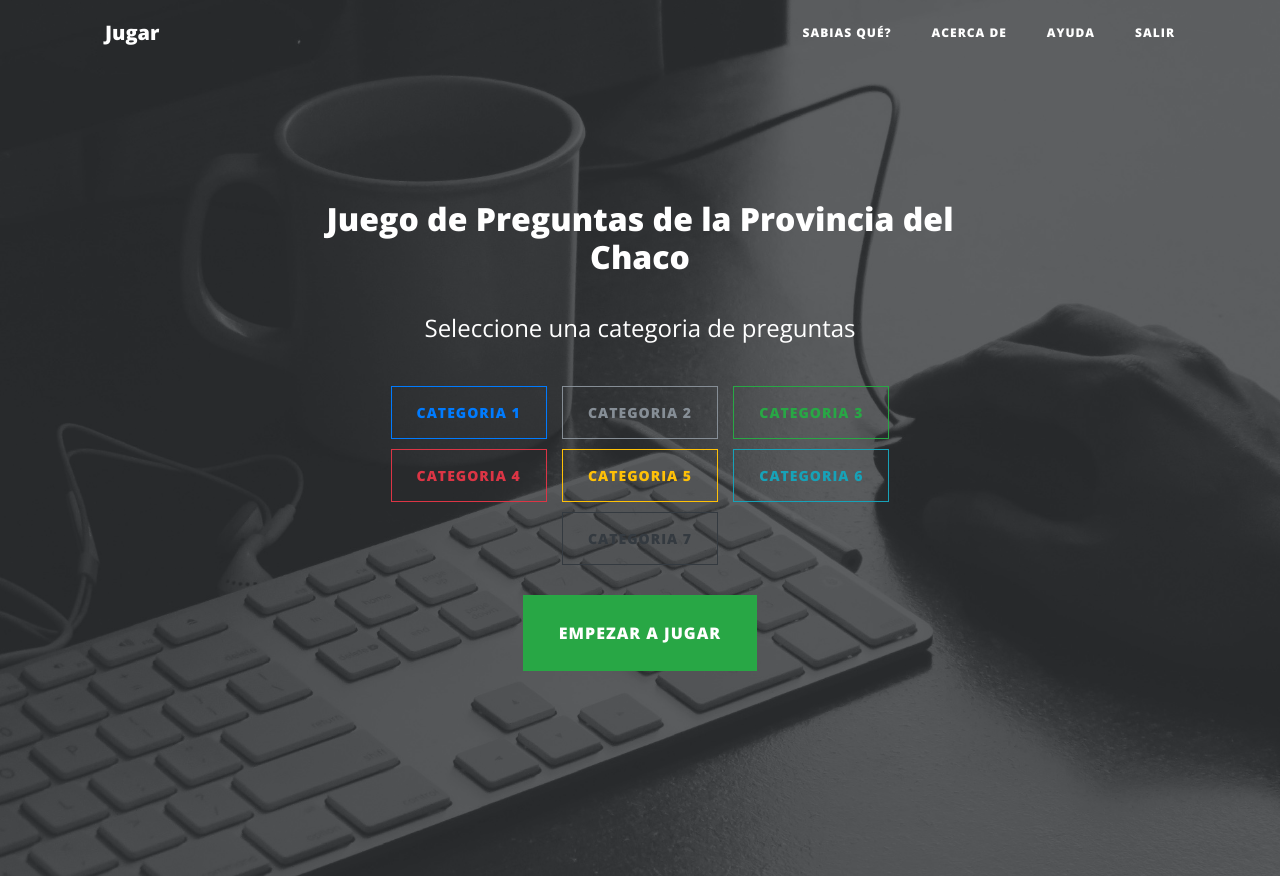
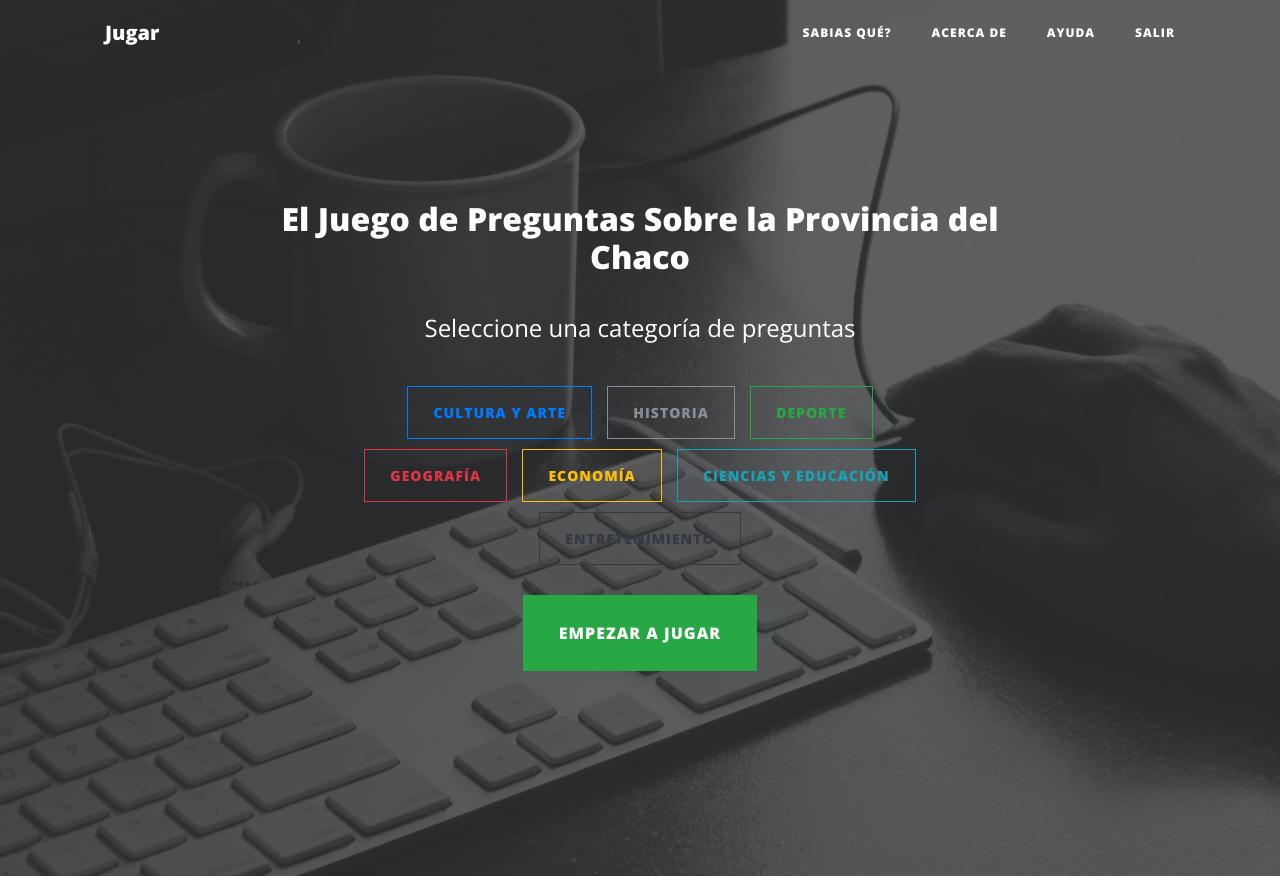
Before and after one commit to javierduartepy/proyecto-final-django, a Django app: page / in a window 1280 px wide. Shown: the top 880 px of the page. Run offline with Django 3.2, Linux system fonts and the light colour scheme; some libraries are stand-ins or nearby versions.

Commit message:
Coloque id a los botones y cambie categorias por sus nombres

```diff
--- a/QuizChacoApp/core/templates/core/inicio.html
+++ b/QuizChacoApp/core/templates/core/inicio.html
@@ -1,19 +1,19 @@
 {% extends 'core/base.html'%} {% block title %}Portada{% endblock %}
 {% block background %} {% load static %}{% static 'core/img/home-bg.jpg' %}{% endblock %}
 {% block headers %}
-<h2>Juego de Preguntas de la Provincia del Chaco</h2>
+<h2>El Juego de Preguntas Sobre la Provincia del Chaco</h2>
 <div class="row">
     <div class="col-lg-8 col-md-10 mx-auto j-box-1">
-        <span class="subheading">Seleccione una categoria de preguntas</span>
+        <span class="subheading">Seleccione una categoría de preguntas</span>
     </div>
     <div class="col-lg-10 col-md-12 mx-auto j-box-1">
-        <button type="button" class="btn btn-outline-primary j-button">Categoria 1</button>
-        <button type="button" class="btn btn-outline-secondary j-button">Categoria 2</button>
-        <button type="button" class="btn btn-outline-success j-button">Categoria 3</button>
-        <button type="button" class="btn btn-outline-danger j-button">Categoria 4</button>
-        <button type="button" class="btn btn-outline-warning j-button">Categoria 5</button>
-        <button type="button" class="btn btn-outline-info j-button">Categoria 6</button>
-        <button type="button" class="btn btn-outline-dark j-button">Categoria 7</button>
+        <button id="btnCat1" type="button" class="btn btn-outline-primary j-button">Cultura y Arte</button>
+        <button id="btnCat2" type="button" class="btn btn-outline-secondary j-button">Historia</button>
+        <button id="btnCat3" type="button" class="btn btn-outline-success j-button">Deporte</button>
+        <button id="btnCat4" type="button" class="btn btn-outline-danger j-button">Geografía</button>
+        <button id="btnCat5" type="button" class="btn btn-outline-warning j-button">Economía</button>
+        <button id="btnCat6" type="button" class="btn btn-outline-info j-button">Ciencias y Educación</button>
+        <button id="btnCat7" type="button" class="btn btn-outline-dark j-button">Entretenimiento</button>
     </div>
     <div class="col-lg-8 col-md-10 mx-auto">
         <a href="{% url 'juego' %}" class="btn btn-success btn-lg j-button" role="button">Empezar a Jugar</a>
--- a/QuizChacoApp/core/templates/core/miscelanea.html
+++ b/QuizChacoApp/core/templates/core/miscelanea.html
@@ -1,8 +1,8 @@
-{% extends 'core/base.html' %} {% block title %}Sabias Qué?{% endblock %}
+{% extends 'core/base.html' %} {% block title %}Sabías Qué?{% endblock %}
 {% block background %}{% load static %}{% static 'core/img/sabias.jpg' %}{% endblock %}
 {% block headers %}
-<h1>Sabias Qué?</h1>
-<span class="subheading">Algunas curiosidades historicas del Chaco</span>
+<h1>Sabías Qué?</h1>
+<span class="subheading">Algunas curiosidades históricas sobre el Chaco</span>
 {% endblock %} {% block content %}
 <div class="row">
   <div class="col-lg-3 col-md-4 offset-lg-1">
```
